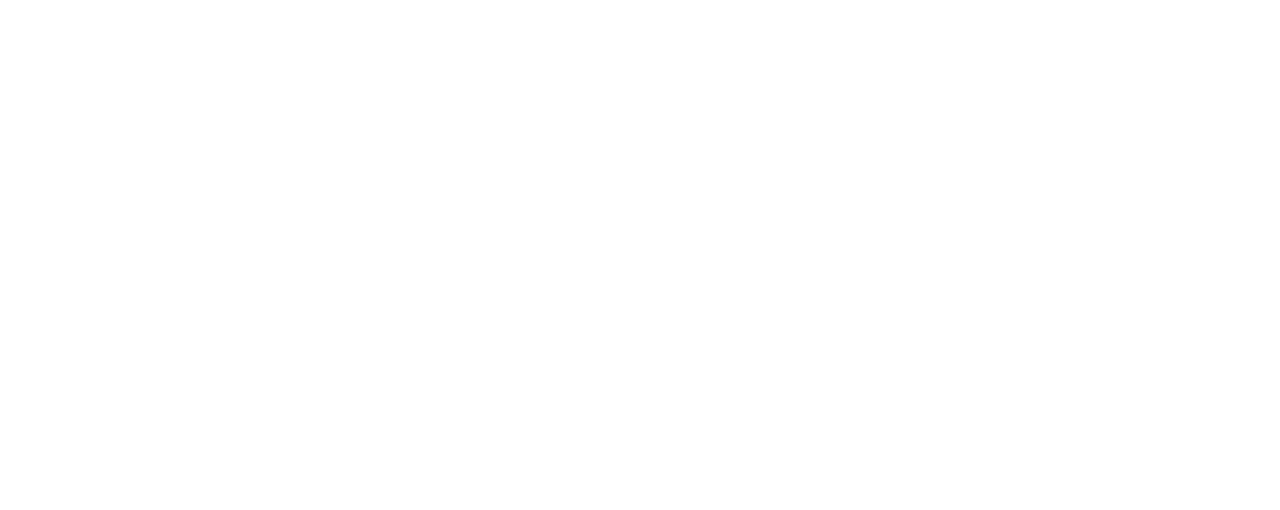
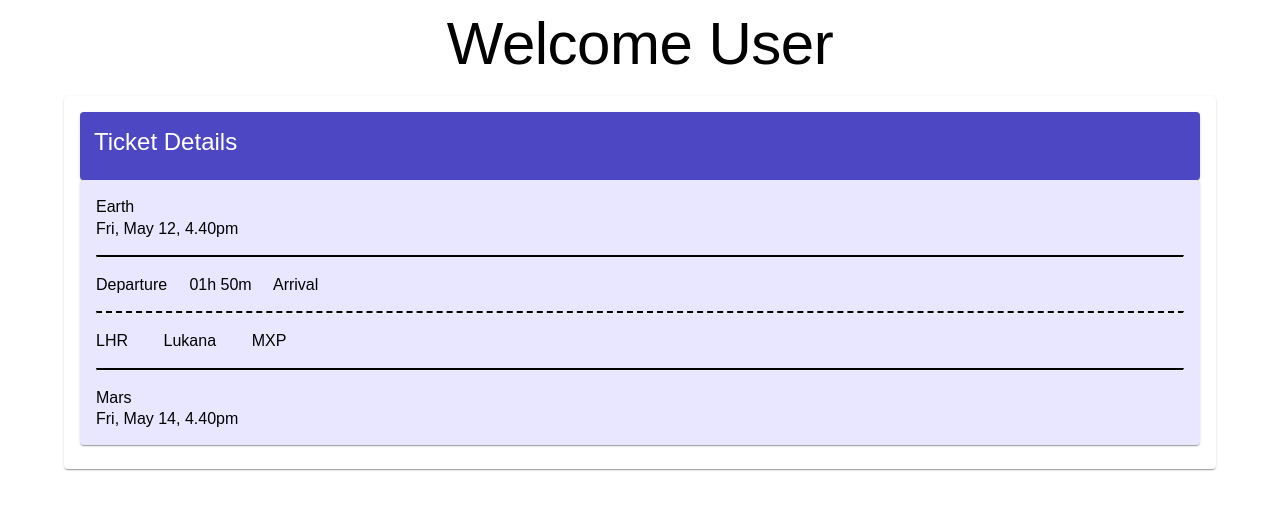
Before and after one commit to Isuru01/SAGE_StarFinders, a React (Vite) app in the folder space travel/: page /dashboard in a window 1280 px wide. Before the commit this address had no page. Shown: the top 510 px of the page. Built offline with nearby package versions, Linux system fonts and the light colour scheme.

Commit message:
dashboard commit

```diff
--- /dev/null
+++ b/space travel/pages/Dashboard.jsx
@@ -0,0 +1,65 @@
+import React from 'react'
+import {
+    Container,
+    Card,
+    CardActions,
+    CardContent,
+    Box,
+    Divider,
+    Typography,
+    Button,
+    Paper,
+    Stack
+} from "@mui/material";
+
+const Dashboard = () => {
+    return (
+        <Container>
+            <Stack spacing={2}>
+            <Typography variant="h2" component="div" sx={{ fontFamily: 'Arial', textAlign: 'center' }} gutterBottom>
+                Welcome User
+            </Typography>
+                <Card sx={{ width: '100%', marginBottom: '16px' }}>
+                    <CardContent>
+                        <Paper style={{ backgroundColor: 'rgba(77, 71, 195, 1)', padding: '14px' }}>
+                            <Typography variant="h5" component="div" sx={{ fontFamily: 'Arial' }} gutterBottom>
+                                Ticket Details
+                            </Typography>
+                        </Paper>
+                        <Paper style={{ backgroundColor: 'rgba(232, 231, 255, 1)', padding: '16px' }}>
+                            <Typography variant="h5" color="black" sx={{ fontFamily: 'Arial', fontSize: '16px' }}>Earth</Typography>
+                            <Typography variant="h5" color="black" sx={{ fontFamily: 'Arial', fontSize: '16px' }}>Fri, May 12, 4.40pm</Typography>
+                            <Box
+                                component="hr"
+                                sx={{
+                                    borderTop: '2px solid #000', // Adjust color and size as needed
+                                    margin: '16px 0',
+                                }}
+                            />
+                            <Typography variant="h5" color="black" sx={{ fontFamily: 'Arial', fontSize: '16px' }}>Departure &nbsp;&nbsp;&nbsp; 01h 50m &nbsp;&nbsp;&nbsp; Arrival</Typography>
+                            <Box
+                                component="hr"
+                                sx={{
+                                    borderTop: '2px dashed #000', // Adjust color and size as needed
+                                    margin: '16px 0',
+                                }}
+                            />
+                            <Typography variant="h5" color="black" sx={{ fontFamily: 'Arial', fontSize: '16px' }}>LHR &nbsp;&nbsp;&nbsp;&nbsp;&nbsp;&nbsp; Lukana &nbsp;&nbsp;&nbsp;&nbsp;&nbsp;&nbsp; MXP</Typography>
+                            <Box
+                                component="hr"
+                                sx={{
+                                    borderTop: '2px solid #000', // Adjust color and size as needed
+                                    margin: '16px 0',
+                                }}
+                            />
+                                                        <Typography variant="h5" color="black" sx={{ fontFamily: 'Arial', fontSize: '16px' }}>Mars</Typography>
+                            <Typography variant="h5" color="black" sx={{ fontFamily: 'Arial', fontSize: '16px' }}>Fri, May 14, 4.40pm</Typography>
+                        </Paper>
+                    </CardContent>
+                </Card>
+            </Stack>
+        </Container>
+    )
+}
+
+export default Dashboard
--- a/space travel/pages/index.mjs
+++ b/space travel/pages/index.mjs
@@ -1,3 +1,4 @@
 export { default as Home } from "./Home";
 export { default as Search } from "./Search";
 export { default as Booking } from "./Booking";
+export { default as Dashboard } from "./Dashboard";
--- a/space travel/src/App.jsx
+++ b/space travel/src/App.jsx
@@ -2,7 +2,7 @@
 import reactLogo from "./assets/react.svg";
 import viteLogo from "/vite.svg";
 import { BrowserRouter, Routes, Route } from "react-router-dom";
-import { Booking, Home, Search } from "../pages/index.mjs";
+import { Booking, Home, Search, Dashboard } from "../pages/index.mjs";
 import "./App.css";
 
 function App() {
@@ -11,6 +11,7 @@
       <Routes>
         <Route path="/" element={<Home />} />
         <Route path="/search" element={<Search />} />
+        <Route path="/dashboard" element={<Dashboard />} />
         <Route path="/booking/:sid/:class/:date" element={<Booking />} />
       </Routes>
     </BrowserRouter>
```
